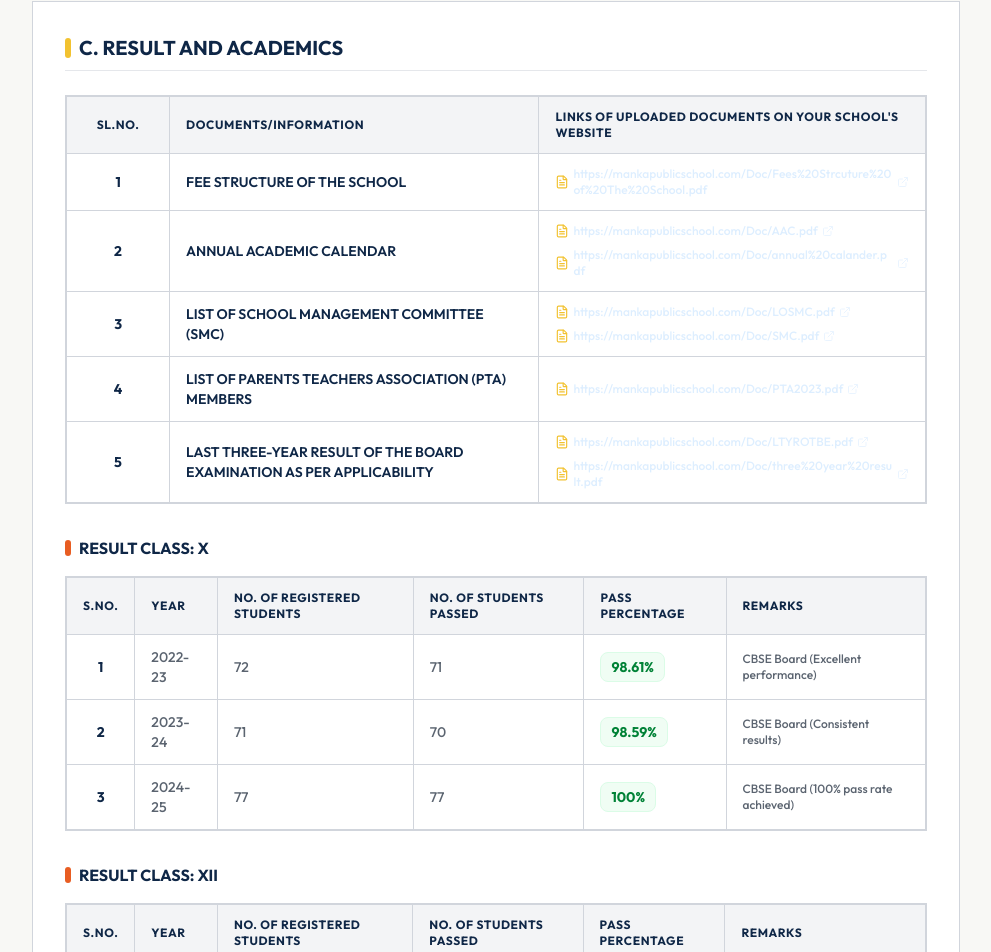
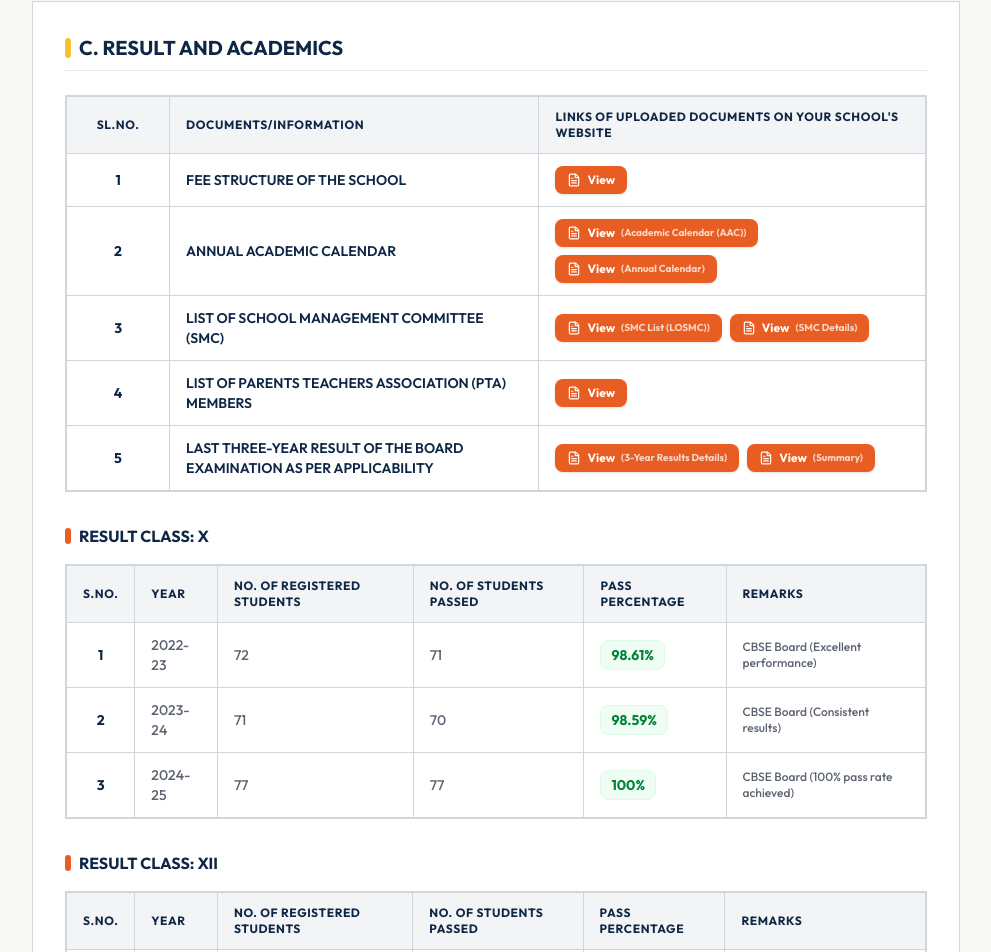
Before and after one commit to AvanishKesharwani/School-Website, a Next.js app: page /mandatory-disclosure in a window 1280 px wide. Shown: the part 2066-3018 px from the top of the page, without its empty margins (144-1135 px from the left). Built offline with nearby package versions, Linux system fonts and the light colour scheme; no server answers.

Commit message:
refactor: replace long raw URLs in Section C with clean View buttons

```diff
--- a/src/app/mandatory-disclosure/MandatoryDisclosureClient.tsx
+++ b/src/app/mandatory-disclosure/MandatoryDisclosureClient.tsx
@@ -336,18 +336,18 @@ export default function MandatoryDisclosureClient() {
                         <td className="py-3 px-4 border border-gray-300 text-brand-navy font-bold text-center">{idx + 1}</td>
                         <td className="py-3 px-4 border border-gray-300 text-brand-navy font-semibold">{item.title}</td>
                         <td className="py-3 px-4 border border-gray-300">
-                          <div className="flex flex-col gap-2">
+                          <div className="flex flex-wrap gap-2">
                             {item.links.map((link) => (
                               <a
                                 key={link.label}
                                 href={link.url}
                                 target="_blank"
                                 rel="noopener noreferrer"
-                                className="text-xs text-brand-blue hover:text-[#E85D22] hover:underline transition-colors flex items-center gap-1 cursor-pointer"
+                                className="inline-flex items-center gap-1.5 px-3 py-1.5 bg-[#E85D22] text-white rounded-lg text-xs font-bold hover:bg-brand-navy hover:text-white transition-all shadow-sm cursor-pointer whitespace-nowrap"
                               >
-                                <FileText className="w-3.5 h-3.5 shrink-0 text-brand-yellow" />
-                                <span className="break-all">{link.url}</span>
-                                <ExternalLink className="w-3 h-3 shrink-0 opacity-60" />
+                                <FileText className="w-3.5 h-3.5" />
+                                <span>View</span>
+                                {item.links.length > 1 && <span className="text-[10px] opacity-75">({link.label})</span>}
                               </a>
                             ))}
                           </div>
```
